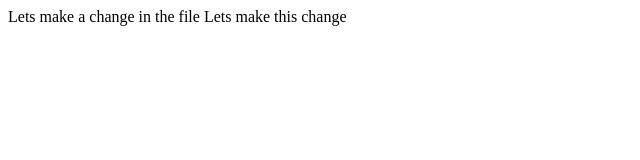
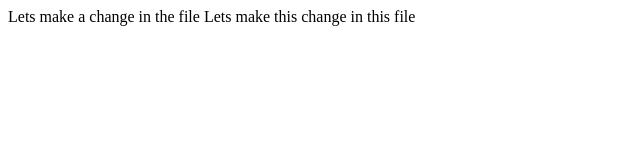
Before and after one commit to muruganpm/MyApp, a plain HTML site: page index.html in a window 1280 px wide. Shown: the full height of the page, 0-640 px from the left. Drawn offline with Linux system fonts and the light colour scheme.

Commit message:
It should work now

```diff
--- a/index.html
+++ b/index.html
@@ -6,7 +6,7 @@
     </head>
     <body>
         Lets make a change in the file
-        Lets make this change
+        Lets make this change in this file
     </body>
 
 </html>
```
